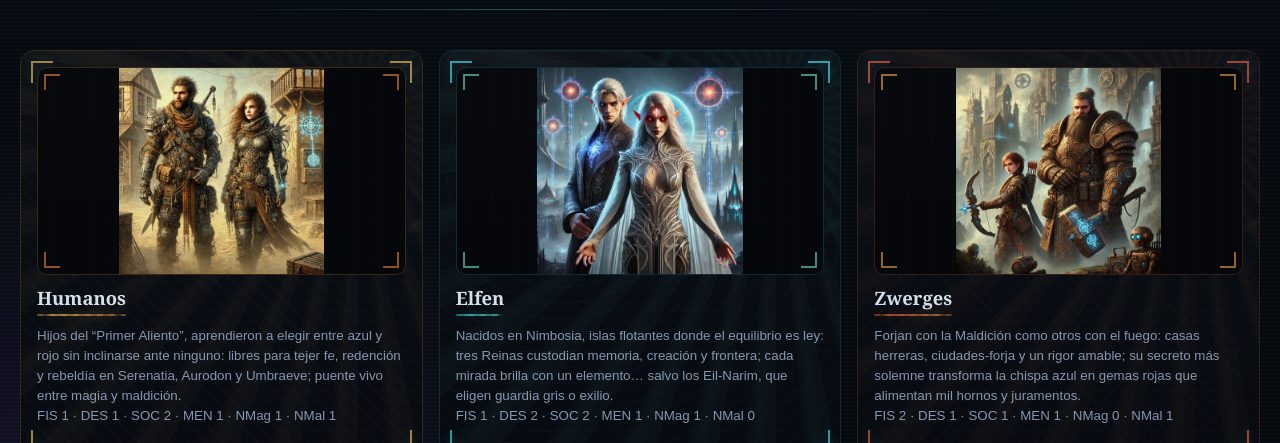
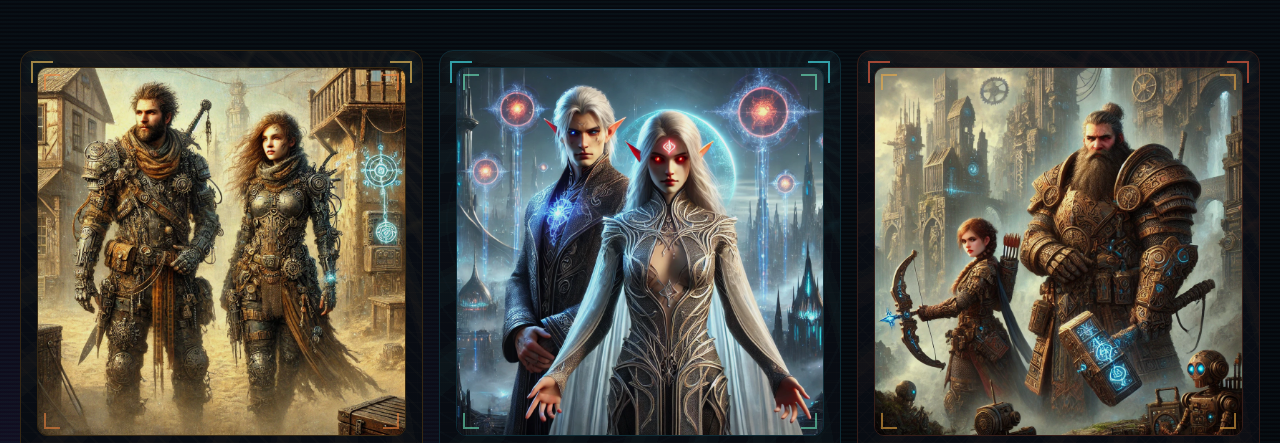
Before and after one commit to Hroos420/Kepler-282C-Creador-de-PG-HTML, a website: page index.html in a window 1280 px wide. Shown: the part 337-780 px from the top of the page. Drawn offline with Linux system fonts and the light colour scheme; a web font is replaced by a local one.

Commit message:
Fix: Corregir recorte de imágenes de raza - reemplazar aspect-ratio rígido por min-height flexible

```diff
--- a/styles.css
+++ b/styles.css
@@ -177,8 +177,8 @@ main{padding: 10px 20px 40px; max-width: 1400px; margin: 0 auto;}
 
 /* Imágenes responsivas y tamaño consistente para tarjetas de raza */
 img{ max-width:100%; height:auto; display:block; }
-.race-art{ width:100%; aspect-ratio:16/9; overflow:hidden; border-radius:10px; background:var(--bg); border:1px solid var(--border-local, var(--border)); margin:0; }
-.race-art img{ width:100%; height:100%; object-fit:contain; }
+.race-art{ width:100%; min-height:280px; overflow:hidden; border-radius:10px; background:var(--bg); border:1px solid var(--border-local, var(--border)); margin:0; display:flex; align-items:center; justify-content:center; }
+.race-art img{ max-width:100%; height:auto; object-fit:contain; object-position:center; }
 .race-name{
   margin:0;
   font-size: 1.15rem;
```
